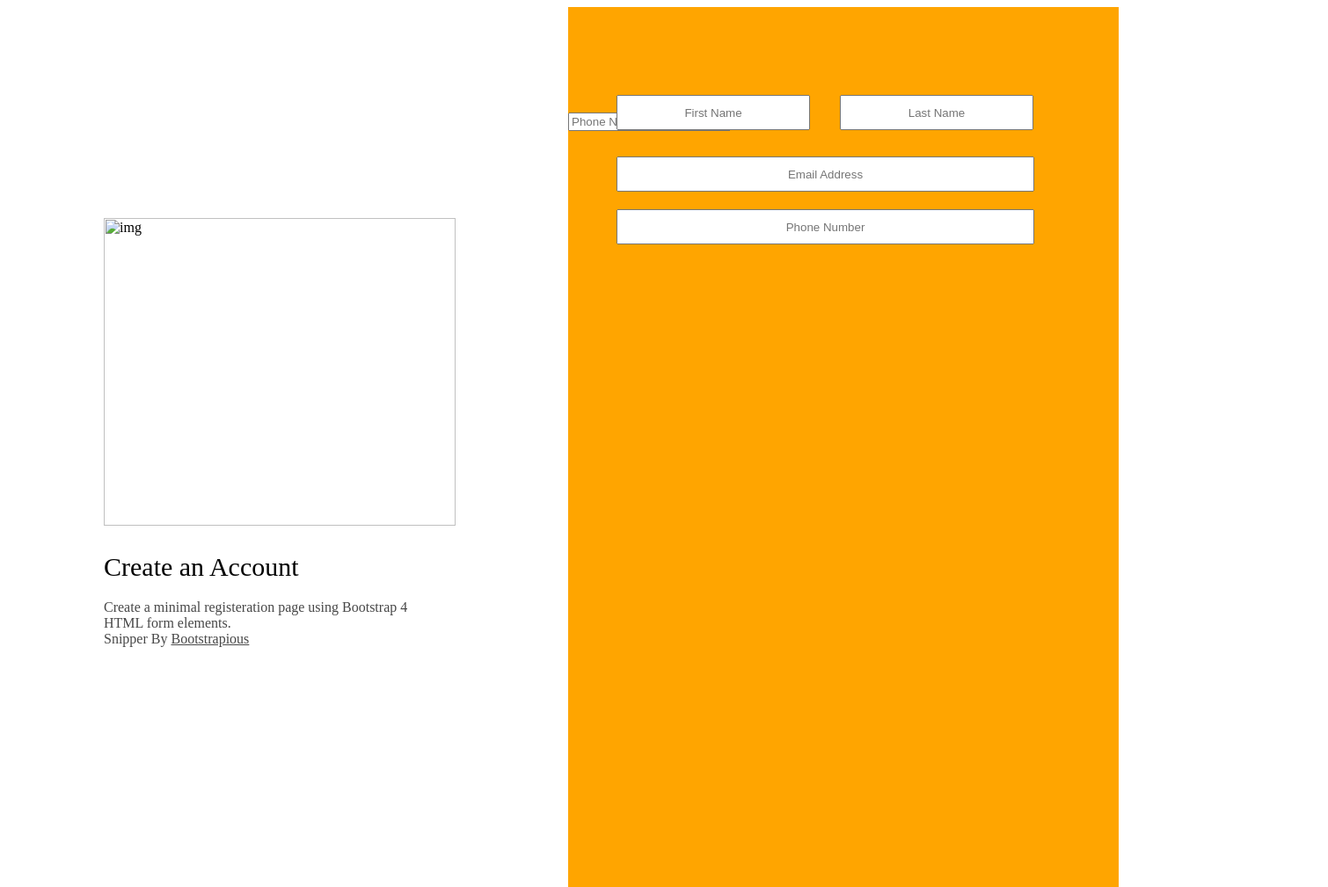
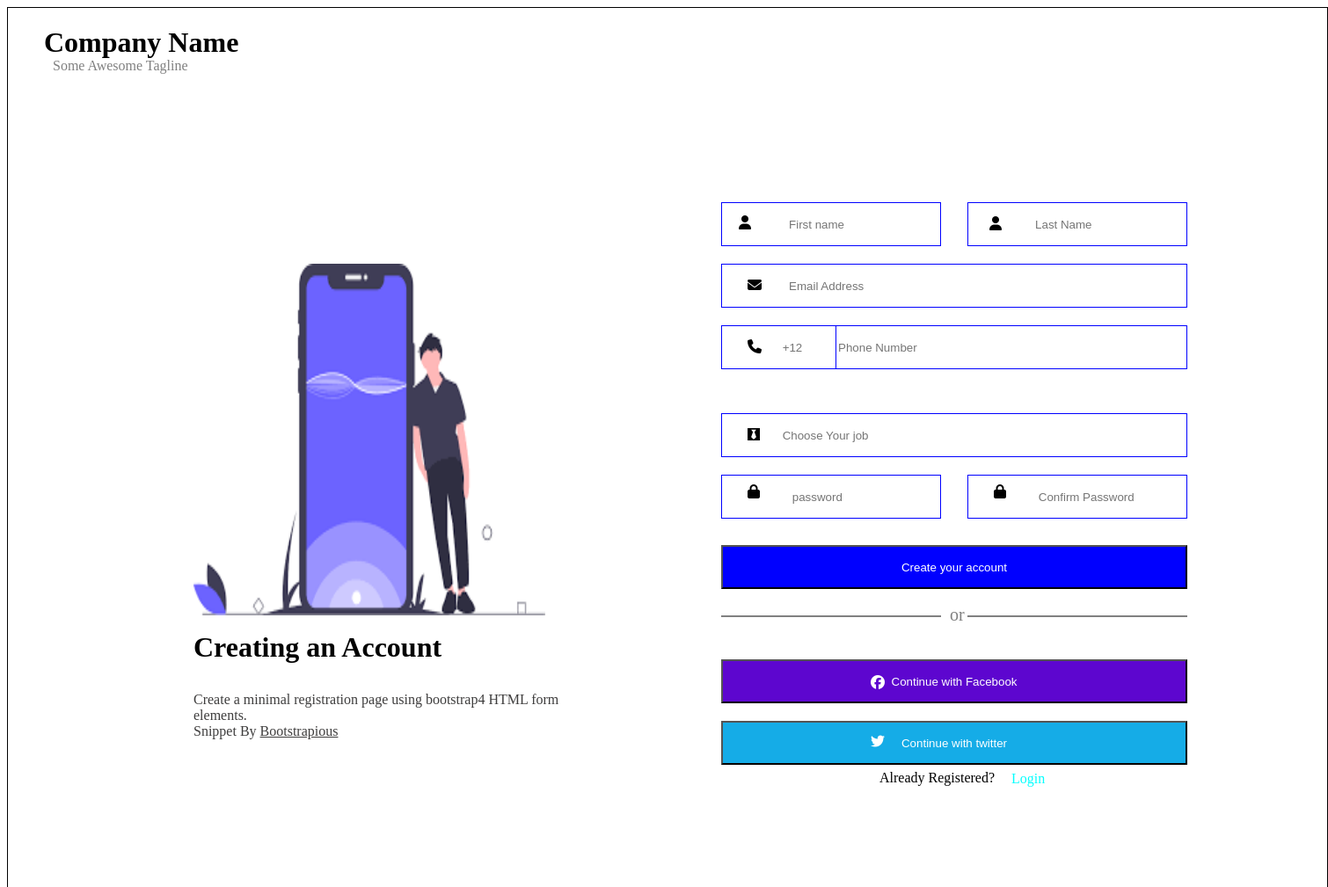
Before and after one commit to GangaVenkataDurgaVanapalli/industrial-training-files, a plain HTML site: page CSS/Task20.html in a window 1280 px wide. Shown: the top 1009 px of the page at 88% size, 1510 px wide, since content can reach past the window. Drawn offline with Linux system fonts and the light colour scheme.

Commit message:
new files

```diff
--- a/CSS/Task20.html
+++ b/CSS/Task20.html
@@ -5,20 +5,33 @@
         <link rel="stylesheet" href="https://cdnjs.cloudflare.com/ajax/libs/font-awesome/6.5.1/css/all.min.css" integrity="sha512-DTOQO9RWCH3ppGqcWaEA1BIZOC6xxalwEsw9c2QQeAIftl+Vegovlnee1c9QX4TctnWMn13TZye+giMm8e2LwA==" crossorigin="anonymous" referrerpolicy="no-referrer" />
     </head>
     <body>
-        <div class="a">
-            <div class="a2">
-               <img class="a3" src="..//Images/task-20pic.png" alt="img">
-               <div class="a4">Create an Account</div>
-               <div class="a5">Create a minimal registeration page using Bootstrap 4<br>HTML form elements.<br>Snipper By <u>Bootstrapious</u></div>
+        <div class="back">
+            <h1 class="h1">Company Name</h1>
+            <p class="p1">Some Awesome Tagline</p>
+            <div class="a">
+                <img src="../images/task-20pic.png">
+                <h1 class="h2">Creating an Account</h1>
+                <p class="p2">Create a minimal registration page using bootstrap4 HTML form elements.<br>Snippet By <u>Bootstrapious</u></p>
             </div>
             <div class="b">
-                <input class="b1" type="text" placeholder="First Name">
-                <input class="b2" type="text" placeholder="Last Name">
-                <input class="b3" type="email" placeholder="Email Address">
-                <input class="b4" type="tel" placeholder="Phone Number">
-                <input class="b5" type="" placeholder="Phone Number">
-
-
+                <input class="i1" placeholder="&nbsp;&nbsp;&nbsp;&nbsp;&nbsp;&nbsp;&nbsp;&nbsp; &nbsp;&nbsp;&nbsp;&nbsp;&nbsp;&nbsp;&nbsp;&nbsp;&nbsp;&nbsp; First name"><i class="fa-solid fa-user"></i></input>
+                <input class="i2" placeholder="&nbsp;&nbsp;&nbsp;&nbsp;&nbsp;&nbsp;&nbsp;&nbsp; &nbsp;&nbsp;&nbsp;&nbsp;&nbsp;&nbsp;&nbsp;&nbsp;&nbsp;&nbsp; Last Name"><p class="i21"><i class="fa-solid fa-user"></i></p></input>
+                <input class="i3" placeholder="&nbsp;&nbsp;&nbsp;&nbsp;&nbsp;&nbsp;&nbsp;&nbsp; &nbsp;&nbsp;&nbsp;&nbsp;&nbsp;&nbsp;&nbsp;&nbsp;&nbsp;&nbsp; Email Address"><p class="i31"><i class="fa-solid fa-envelope"></i></p></input>
+                <input class="i4" type="number"placeholder="&nbsp;&nbsp;&nbsp;&nbsp;&nbsp;&nbsp;&nbsp;&nbsp;&nbsp;&nbsp;&nbsp;&nbsp;&nbsp;&nbsp;&nbsp;&nbsp;&nbsp;&nbsp;+12" ><p class="i41"><i class="fa-solid fa-phone"></i></p>
+                <input class="i5" type="number" placeholder="Phone Number">
+                <input class="i6" type="text" placeholder="&nbsp;&nbsp;&nbsp;&nbsp;&nbsp;&nbsp;&nbsp;&nbsp;&nbsp;&nbsp;&nbsp;&nbsp;&nbsp;&nbsp;&nbsp;&nbsp;&nbsp;&nbsp;Choose Your job"><p class="i61"><i class="fa-brands fa-black-tie"></i></p>
+                <input class="i7" type="password" placeholder="&nbsp;&nbsp;&nbsp;&nbsp;&nbsp;&nbsp;&nbsp;&nbsp;&nbsp;&nbsp;&nbsp;&nbsp;&nbsp;&nbsp;&nbsp;&nbsp;&nbsp;&nbsp;&nbsp;&nbsp;&nbsp;password"><p class="i71"><i class="fa-solid fa-lock"></i></p>
+                <input class="i8" type="password" placeholder="&nbsp;&nbsp;&nbsp;&nbsp;&nbsp;&nbsp;&nbsp;&nbsp;&nbsp;&nbsp;&nbsp;&nbsp;&nbsp;&nbsp;&nbsp;&nbsp;&nbsp;&nbsp;&nbsp;&nbsp;&nbsp;Confirm Password"><p class="i81"><i class="fa-solid fa-lock"></i></p>
+                <button class="bt1"><center>Create your account</center></button>
+                <div class="i9"></div>
+                <p class="p4">or</p>
+                <div class="i10"></div>
+                <button class="bt2">Continue with Facebook</button>
+                <span class="s1"><i class="fa-brands fa-facebook"></i></span>
+                <button class="bt3">Continue with twitter</button>
+                <span class="s2"><i class="fa-brands fa-twitter"></i></span>
+                <center><p class="p9">Already Registered?</p><a href="https://www.instagram.com/?hl=en">Login</a></center>
+            </div>
             </div>
         </div>
     </body>
--- a/CSS/Task20External.css
+++ b/CSS/Task20External.css
@@ -1,70 +1,230 @@
+.back{
+    height: 1000px;
+    width:1500px;
+    background-color: white;
+    border: 1px solid black;
+}
+.p1{
+    color:grey;
+    top:50px;
+    position: absolute;
+    left:60px;
+}
+.h1{
+    position: absolute;
+    left:50px;
+}
 .a{
-    height: 150%;
-    width: 100%;
-    background-color: white;
+    height:700px;
+    width:500px;
+    /* border:1px solid black; */
+    float:left;
+    position: absolute;
+    top:200px;
+    left:200px;
 }
-.a2{
-    height: 100%;
-    width: 620px;
-    background-color:white;
-    float: left;
+img{
+    height: 400px;
+    width:400px;
+    margin-left: 20px;
+    margin-top: 100px;
 }
-.a3{
-    height: 350px;
-    width: 400px;
-    position: relative;
-    top: 240px;
-    left: 110px;
+.h2{
+    position: absolute;
+    bottom:150px;
+    top: 497px;
+    left:20px;
 }
-.a4{
-    color: black;
-    font-size: 30px;
-    position: relative;
-    top: 270px;
-    left: 110px;
-}
-.a5{
-    color: rgb(71, 71, 71);
-    font-size: 16px;
-    position: relative;
-    top: 290px;
-    left: 110px;
+.p2{
+    color: rgb(62, 61, 61);
+    margin-left: 20px;
+    margin-top: 87px;
 }
 .b{
-    height: 100%;
-    width: 626px;
-    background-color:orange;
-    float: right;
+    height:750px;
+    width:600px;
+    /* border:1px solid black; */
+    float:left;
+    position: absolute;
+    top:200px;
+    left:800px;
 }
-.b1{
-    height: 40px;
-    width: 220px;
-    text-align: center;
-    position: relative;
-    top: 100px;
-    left:55px;
+.i1{
+    height: 50px;
+    width:250px;
+    margin-top:30px;
+    margin-left:20px;
+    display: inline;
+    border:1px solid blue;
 }
-.b2{
-    height: 40px;
-    width: 220px;
-    text-align: center;
-    position: relative;
-    top: 100px;
-    left:85px;
+i{
+    position: absolute;
+    left:40px;
+    top:45px;
 }
-.b3{
-    height: 40px;
-    width: 475px;
-    text-align: center;
-    position: relative;
-    top: 130px;
-    left:55px;
+.i2{
+    height: 50px;
+    width:250px;
+    position: absolute;
+    top:30px;
+    left:300px;
+    display: inline;
+    border:1px solid blue;
 }
-.b4{
-    height: 40px;
-    width: 475px;
-    text-align: center;
-    position: relative;
-    top: 150px;
-    left:55px;
+.i21{
+    position: absolute;
+    left:285px;
+    top:-15px;
 }
+.i3{
+    height: 50px;
+    width:530px;
+    position: absolute;
+    top:100px;
+    left:20px;
+    border:1px solid blue;
+}
+.i31{
+    position: absolute;
+    left:10px;
+    top:55px;
+}
+.i4{
+    height:50px ;
+    width:150px;
+    border: 1px solid blue;
+    position: absolute;
+    left:20px;
+    top:170px;
+}
+.i41{
+    position: absolute;
+    left:10px;
+    top:125;
+}
+.i5{
+    height:50px ;
+    width:400px;
+    border: 1px solid blue;
+    position: absolute;
+    left:150px;
+    top:170px;
+}
+.i6{
+    height: 50px;
+    width:530px;
+    position: absolute;
+    top:270px;
+    left:20px;
+    border:1px solid blue;
+}
+.i61{
+    position: absolute;
+    left:10px;
+    top:225;
+}
+.i7{
+    height: 50px;
+    width:250px;
+    position: absolute;
+    top:340px;
+    left:20px;
+    display: inline;
+    border:1px solid blue;
+}
+.i71{
+    position: absolute;
+    left:10px;
+    top:290px;
+}
+.i8{
+    height: 50px;
+    width:250px;
+    position: absolute;
+    top:340px;
+    left:300px;
+    display: inline;
+    border:1px solid blue;
+}
+.i81{
+    position: absolute;
+    left:290px;
+    top:290px;
+}
+.bt1{
+    height:50px ;
+    width:530px;
+    position: absolute;
+    top:420px;
+    left:20px;
+    color:white;
+    background-color: blue;
+}
+.i9{
+    height: 2px;
+    width:250px;
+    background-color: grey;
+    position: absolute;
+    top:500px;
+    left:20px;
+}
+.p4{
+    color: grey;
+    position: absolute;
+    top:468px;
+    left:280px;
+    font-size: 20px;
+}
+.i10{
+    height: 2px;
+    width:250px;
+    background-color: grey;
+    position: absolute;
+    top:500px;
+    left:300px;
+}
+.bt2{
+    height:50px ;
+    width:530px;
+    position: absolute;
+    top:550px;
+    left:20px;
+    color:white;
+    background-color: rgb(93, 6, 207);
+}
+.s1{
+    color:white;
+    position: absolute;
+    left:150px;
+    top:523px;
+    display: inline;
+}
+.bt3{
+    height:50px ;
+    width:530px;
+    position: absolute;
+    top:620px;
+    left:20px;
+    color:white;
+    background-color: rgb(21, 172, 231);
+}
+.s2{
+    color:white;
+    position: absolute;
+    left:150px;
+    top:590px;
+    display: inline;
+}
+.p9{
+    position: absolute;
+    display: inline;
+    bottom:40px;
+    left:200px;
+}
+a{
+    color: aqua;
+    text-decoration: none;
+    position:absolute ;
+    bottom:55px;
+    left:350px;
+}
```
Also changed, not shown: CSS/Media-queries.html (added, +22 -0 lines).
